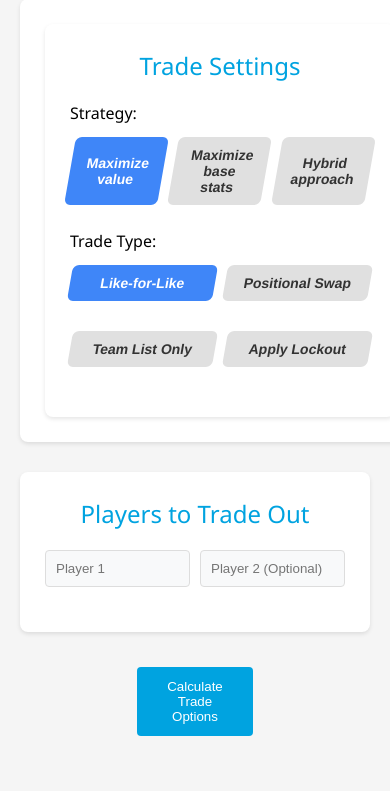
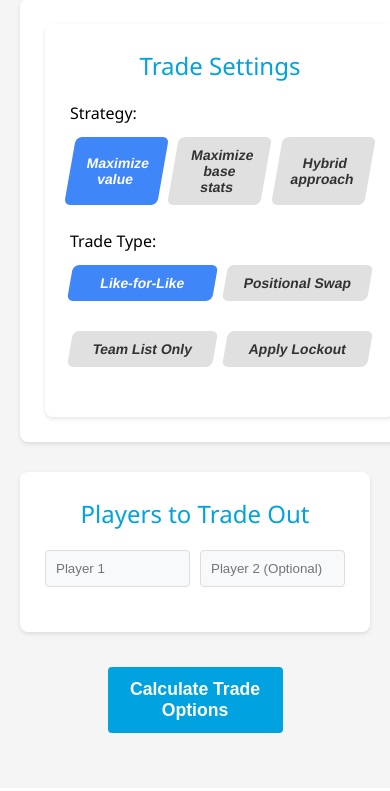
Before and after one commit to rrit5727/fantasy_calc_deployment, a Flask app: page / in a window 390 px wide. Shown: the part 270-1061 px from the top of the page. After the commit the page ends 1003 px from the top, so only its background shows below. Run offline with Flask 3, Linux system fonts and the light colour scheme; parts of the project's set-up code (start-up, migrations or seed data) failed here and were passed over; some libraries are stand-ins or nearby versions.

Commit message:
further responsive UI updates

```diff
--- a/templates/index.html
+++ b/templates/index.html
@@ -257,6 +257,20 @@
             margin-right: auto;
         }
 
+        /* New styles for the Calculate Trade Options button */
+        .submit-button-container button {
+            background-color: #00A3E0; /* Turquoise/green color */
+            color: white;
+            font-size: 1.1em; /* Slightly larger font size */
+            font-weight: bold; /* Bold text */
+            padding: 12px 20px; /* Ensure consistent padding */
+            border: none;
+            border-radius: 4px;
+            cursor: pointer;
+            width: 100%; /* Full width on larger screens */
+            transition: background-color 0.3s ease;
+        }
+
         .settings-container {
             display: flex;
             flex-direction: column;
@@ -308,6 +322,11 @@
             /* Trade panel takes full width on mobile */
             .trade-panel {
                 width: 100%;
+            }
+
+            /* Submit button takes half width on mobile */
+            .submit-button-container {
+                width: 50%; /* Half width on mobile */
             }
         }
     </style>
```
